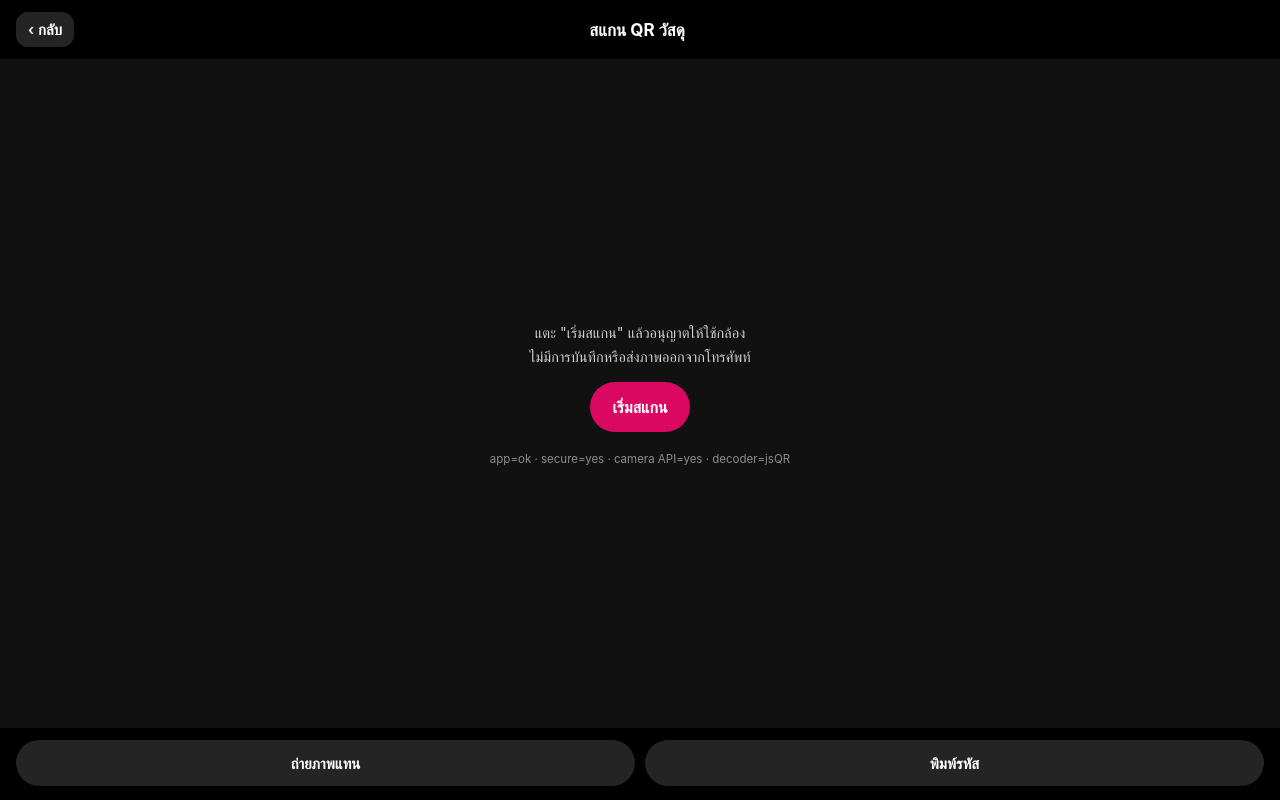
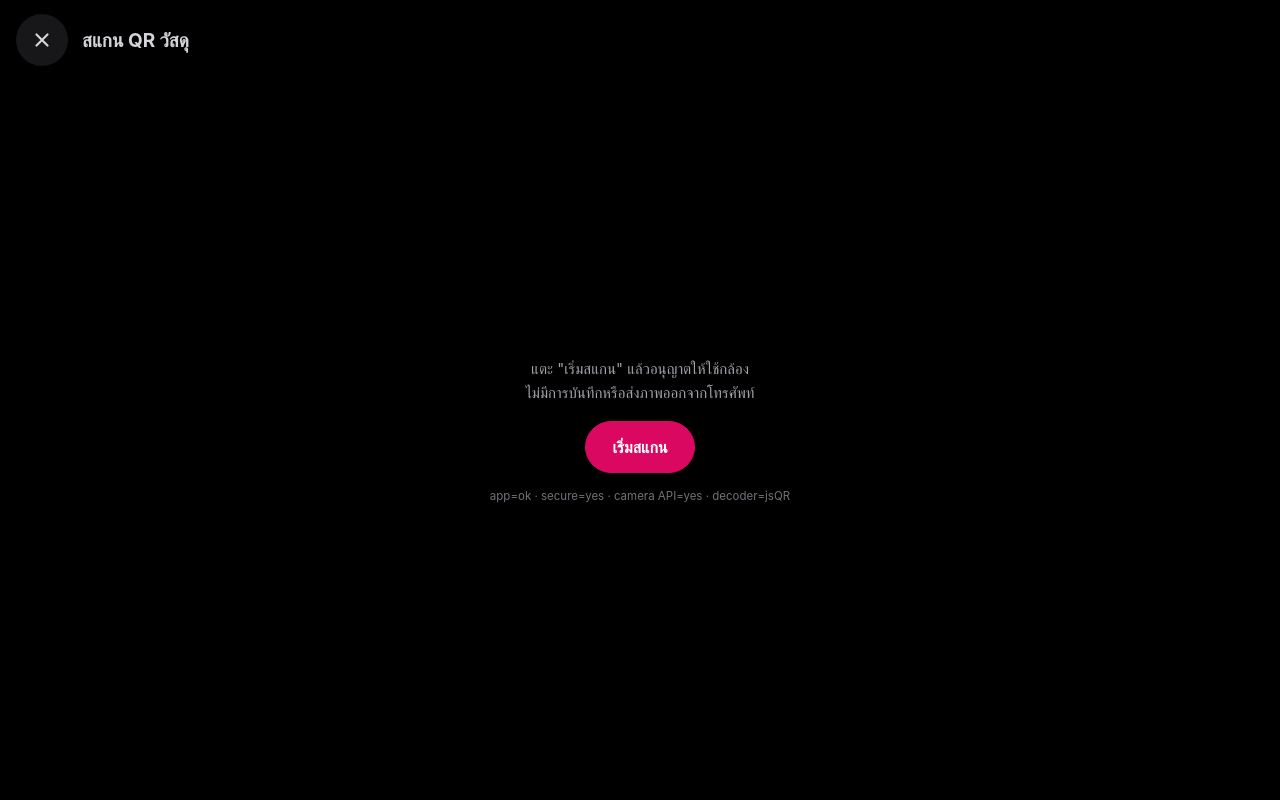
Before and after one commit to pt0840/lab-scanner, a plain HTML site: page stock.html in a window 1280 px wide. Drawn offline with nearby package versions, Linux system fonts and the light colour scheme.

Commit message:
Add files via upload

```diff
--- a/stock.html
+++ b/stock.html
@@ -20,82 +20,114 @@
   Nothing is uploaded — frames are decoded on the phone only.
 -->
 <style>
-  :root { --primary: #db0862; --primary-2: #f51b70; }
+  /* Same look as the equipment scanner (สแกน QR เครื่องมือ); accent = stock app pink */
+  :root { --accent: #f51b70; --accent-dark: #db0862; --muted: #a1a1aa; --corner: #8e8e93; }
   * { box-sizing: border-box; }
   html, body { margin: 0; height: 100%; background: #000; color: #fff;
     font-family: 'Sarabun', -apple-system, 'Segoe UI', Roboto, sans-serif; -webkit-tap-highlight-color: transparent; }
-  body { display: flex; flex-direction: column; min-height: 100dvh; overflow: hidden; }
-  header { display: flex; align-items: center; gap: 10px;
-    padding: calc(12px + env(safe-area-inset-top)) 16px 12px; background: rgba(0,0,0,.6); z-index: 3; }
-  header a { color: #fff; text-decoration: none; font-size: 15px; font-weight: 600;
-    padding: 8px 12px; border-radius: 12px; background: rgba(255,255,255,.14); }
-  header h1 { flex: 1; margin: 0; font-size: 17px; font-weight: 700; text-align: center; }
-  .spacer { width: 64px; }
-  .stage { position: relative; flex: 1; overflow: hidden; }
-  video { position: absolute; inset: 0; width: 100%; height: 100%; object-fit: cover; }
-  .frame { position: absolute; inset: 0; display: flex; align-items: center; justify-content: center; pointer-events: none; }
-  .frame span { position: relative; width: min(70vw, 300px); aspect-ratio: 1; border-radius: 22px;
-    border: 3px solid rgba(255,255,255,.95); box-shadow: 0 0 0 9999px rgba(0,0,0,.45); }
-  .frame span::after { content: ''; position: absolute; left: 8%; right: 8%; height: 2px; top: 6%;
-    background: var(--primary-2); box-shadow: 0 0 12px var(--primary-2); animation: sweep 1.8s ease-in-out infinite; }
-  @keyframes sweep { 0%,100% { top: 6%; } 50% { top: 94%; } }
-  .frame.found span { border-color: #4ade80; }
-  .msg { position: absolute; left: 16px; right: 16px; bottom: 18px; text-align: center; font-size: 15px; font-weight: 600;
-    text-shadow: 0 1px 4px rgba(0,0,0,.8); line-height: 1.5; }
-  .start { position: absolute; inset: 0; display: flex; flex-direction: column; align-items: center; justify-content: center;
-    gap: 14px; padding: 24px; text-align: center; background: #111; z-index: 2; }
-  .start p { margin: 0; color: #cfcfd4; font-size: 14.5px; line-height: 1.6; max-width: 340px; }
-  .btn { display: inline-flex; align-items: center; justify-content: center; gap: 8px; min-height: 50px; padding: 12px 22px;
-    border-radius: 26px; border: none; font: inherit; font-size: 16px; font-weight: 700; cursor: pointer;
-    background: var(--primary); color: #fff; text-decoration: none; }
-  .btn.ghost { background: rgba(255,255,255,.14); }
-  .btn:active { transform: scale(.97); }
-  footer { display: flex; gap: 10px; padding: 12px 16px calc(14px + env(safe-area-inset-bottom)); background: rgba(0,0,0,.6); z-index: 3; }
-  footer .btn { flex: 1; font-size: 15px; min-height: 46px; padding: 10px 12px; }
-  .manual { display: none; gap: 8px; padding: 0 16px 12px; background: rgba(0,0,0,.6); }
-  .manual.show { display: flex; }
-  .manual input { flex: 1; min-width: 0; min-height: 46px; border-radius: 14px; border: 1px solid #555; background: #1c1c1f;
+  body { min-height: 100dvh; overflow: hidden; }
+  video { position: fixed; inset: 0; width: 100%; height: 100%; object-fit: cover; background: #000; }
+  .shade { position: fixed; inset: 0; background: rgba(0,0,0,.28); pointer-events: none; }
+
+  /* Top bar: round close button + title, left aligned */
+  .top { position: fixed; top: 0; left: 0; right: 0; z-index: 5; display: flex; align-items: center; gap: 14px;
+    padding: calc(14px + env(safe-area-inset-top)) 16px 10px; }
+  .close { width: 52px; height: 52px; border-radius: 50%; background: rgba(28,28,30,.85); border: none;
+    display: inline-flex; align-items: center; justify-content: center; color: #d4d4d8; text-decoration: none; flex-shrink: 0; }
+  .close svg { width: 22px; height: 22px; }
+  .top h1 { margin: 0; font-size: 19px; font-weight: 700; color: #d4d4d8; text-shadow: 0 1px 4px rgba(0,0,0,.6); }
+
+  /* Scan area: four corner brackets + sweeping line */
+  .center { position: fixed; inset: 0; display: flex; flex-direction: column; align-items: center; justify-content: center;
+    gap: 28px; padding: 90px 20px calc(30px + env(safe-area-inset-bottom)); pointer-events: none; z-index: 2; }
+  .frame { position: relative; width: min(72vw, 300px); aspect-ratio: 1; }
+  .frame i { position: absolute; width: 22%; height: 22%; border: 3px solid var(--corner); transition: border-color .2s; }
+  .frame i:nth-child(1) { top: 0; left: 0; border-right: 0; border-bottom: 0; border-top-left-radius: 22px; }
+  .frame i:nth-child(2) { top: 0; right: 0; border-left: 0; border-bottom: 0; border-top-right-radius: 22px; }
+  .frame i:nth-child(3) { bottom: 0; left: 0; border-right: 0; border-top: 0; border-bottom-left-radius: 22px; }
+  .frame i:nth-child(4) { bottom: 0; right: 0; border-left: 0; border-top: 0; border-bottom-right-radius: 22px; }
+  .frame b { position: absolute; left: 10%; right: 10%; height: 2px; top: 14%; border-radius: 2px;
+    background: var(--accent); box-shadow: 0 0 14px var(--accent); animation: sweep 2s ease-in-out infinite; }
+  @keyframes sweep { 0%,100% { top: 14%; } 50% { top: 86%; } }
+  .frame.live i { border-color: #fff; }
+  .frame.found i { border-color: #4ade80; }
+  .frame.found b { animation: none; opacity: 0; }
+
+  .msg { max-width: 330px; text-align: center; font-size: 15px; color: var(--muted); line-height: 1.55;
+    text-shadow: 0 1px 4px rgba(0,0,0,.8); min-height: 1.5em; }
+  .msg.ok { color: #86efac; } .msg.err { color: #fca5a5; }
+
+  .actions { display: flex; flex-direction: column; align-items: center; gap: 10px; pointer-events: auto; }
+  .pill { display: inline-flex; align-items: center; justify-content: center; gap: 10px; min-height: 52px; padding: 12px 26px;
+    border-radius: 30px; border: 1.5px solid #52525b; background: rgba(0,0,0,.35); color: #d4d4d8;
+    font: inherit; font-size: 16px; font-weight: 600; cursor: pointer; text-decoration: none; }
+  .pill svg { width: 22px; height: 22px; }
+  .pill.primary { background: var(--accent-dark); border-color: var(--accent-dark); color: #fff; }
+  .pill:active { transform: scale(.97); }
+  .link { background: none; border: none; color: #71717a; font: inherit; font-size: 14px; padding: 6px 10px; cursor: pointer; text-decoration: underline; text-underline-offset: 3px; }
+
+  /* Bottom sheets: type a code / set the app link */
+  .sheet { position: fixed; left: 0; right: 0; bottom: 0; z-index: 6; display: none; flex-direction: column; gap: 10px;
+    padding: 16px 16px calc(16px + env(safe-area-inset-bottom)); background: #1c1c1e; border-radius: 22px 22px 0 0; }
+  .sheet.show { display: flex; }
+  .sheet .row { display: flex; gap: 8px; }
+  .sheet input { flex: 1; min-width: 0; min-height: 48px; border-radius: 14px; border: 1px solid #3f3f46; background: #0f0f10;
     color: #fff; padding: 0 14px; font: inherit; font-size: 16px; }
-  .err { color: #fca5a5; }
-  .diag { margin-top: 6px; font-size: 11.5px; color: #8b8b93; word-break: break-all; }
-  .start .btn.ghost { min-height: 44px; font-size: 15px; }
+  .sheet .pill { min-height: 48px; padding: 10px 20px; }
+  .sheet p { margin: 0; font-size: 14px; line-height: 1.5; color: #d4d4d8; }
+  .diag { font-size: 11.5px; color: #71717a; word-break: break-all; text-align: center; max-width: 340px; }
+
+  /* Shown before the camera starts / when it can't start */
+  .start { position: fixed; inset: 0; z-index: 4; display: flex; flex-direction: column; align-items: center; justify-content: center;
+    gap: 16px; padding: 100px 28px 40px; text-align: center; background: #000; }
+  .start p { margin: 0; color: var(--muted); font-size: 15px; line-height: 1.6; max-width: 340px; }
 </style>
 </head>
 <body>
-<header>
-  <a id="backLink" href="#">‹ กลับ</a>
+<video id="video" playsinline muted autoplay></video>
+<div class="shade"></div>
+
+<div class="top">
+  <a class="close" id="backLink" href="#" aria-label="ปิด">
+    <svg viewBox="0 0 24 24" fill="none" stroke="currentColor" stroke-width="2.4" stroke-linecap="round"><path d="M6 6l12 12M18 6L6 18"/></svg>
+  </a>
   <h1>สแกน QR วัสดุ</h1>
-  <span class="spacer"></span>
-</header>
+</div>
 
-<div class="stage">
-  <video id="video" playsinline muted autoplay></video>
-  <div class="frame" id="frame"><span></span></div>
-  <div class="msg" id="msg">เล็ง QR Code ให้อยู่ในกรอบ ระบบจะอ่านอัตโนมัติ</div>
-  <div class="start" id="startPanel">
-    <p id="startText">แตะ "เริ่มสแกน" แล้วอนุญาตให้ใช้กล้อง<br>ไม่มีการบันทึกหรือส่งภาพออกจากโทรศัพท์</p>
-    <button class="btn" id="startBtn" type="button">เริ่มสแกน</button>
-    <button class="btn ghost" id="copyBtn" type="button" style="display:none;">คัดลอกลิงก์ไปเปิดใน Safari / Chrome</button>
-    <div class="diag" id="diag"></div>
+<div class="center">
+  <div class="frame" id="frame"><i></i><i></i><i></i><i></i><b></b></div>
+  <div class="msg" id="msg">กำลังเปิดกล้อง…</div>
+  <div class="actions">
+    <button class="pill" id="photoBtn" type="button">
+      <svg viewBox="0 0 24 24" fill="none" stroke="currentColor" stroke-width="1.8" stroke-linejoin="round"><path d="M4 8h3l2-3h6l2 3h3v11H4z"/><circle cx="12" cy="13" r="3.5"/></svg>
+      ถ่ายภาพแทน
+    </button>
+    <button class="link" id="manualBtn" type="button">พิมพ์รหัสแทน</button>
   </div>
 </div>
 
-<div class="manual" id="appSetup" style="flex-direction:column;">
-  <div style="font-size:14px;line-height:1.5;color:#e5e5ea;">ตั้งลิงก์แอปครั้งแรก: เปิดแอปใน Safari/Chrome แล้วคัดลอกลิงก์จากช่องที่อยู่ (ลงท้ายด้วย <b>/exec</b>) มาวางที่นี่ — ระบบจะจำไว้ในเครื่องนี้</div>
-  <div style="display:flex;gap:8px;">
+<div class="start" id="startPanel" style="display:none;">
+  <p id="startText">แตะ "เริ่มสแกน" แล้วอนุญาตให้ใช้กล้อง<br>ไม่มีการบันทึกหรือส่งภาพออกจากโทรศัพท์</p>
+  <button class="pill primary" id="startBtn" type="button">เริ่มสแกน</button>
+  <button class="pill" id="copyBtn" type="button" style="display:none;">คัดลอกลิงก์ไปเปิดใน Safari / Chrome</button>
+  <div class="diag" id="diag"></div>
+</div>
+
+<div class="sheet" id="manual">
+  <p>พิมพ์รหัสวัสดุ</p>
+  <div class="row">
+    <input id="manualCode" type="text" placeholder="เช่น 10005902-1" autocomplete="off">
+    <button class="pill primary" id="manualGo" type="button">ตกลง</button>
+  </div>
+</div>
+<div class="sheet" id="appSetup">
+  <p>ตั้งลิงก์แอปครั้งแรก: เปิดแอปใน Safari/Chrome แล้วคัดลอกลิงก์จากช่องที่อยู่ (ลงท้ายด้วย <b>/exec</b>) มาวางที่นี่ — ระบบจะจำไว้ในเครื่องนี้</p>
+  <div class="row">
     <input id="appUrlInput" type="url" placeholder="https://script.google.com/macros/s/…/exec" autocomplete="off">
-    <button class="btn" id="appUrlSave" type="button">บันทึก</button>
+    <button class="pill primary" id="appUrlSave" type="button">บันทึก</button>
   </div>
   <div class="diag" id="diag2"></div>
 </div>
-<div class="manual" id="manual">
-  <input id="manualCode" type="text" placeholder="พิมพ์รหัสวัสดุ" autocomplete="off">
-  <button class="btn" id="manualGo" type="button">ตกลง</button>
-</div>
-<footer>
-  <button class="btn ghost" id="photoBtn" type="button">ถ่ายภาพแทน</button>
-  <button class="btn ghost" id="manualBtn" type="button">พิมพ์รหัส</button>
-</footer>
 <input type="file" id="photoInput" accept="image/*" capture="environment" hidden>
 
 <script src="https://cdn.jsdelivr.net/npm/jsqr@1.4.0/dist/jsQR.js"></script>
@@ -129,9 +161,14 @@
   var $ = function (id) { return document.getElementById(id); };
   var video = $('video'), msg = $('msg');
   var backLink = $('backLink');
-  if (appUrl) backLink.href = appUrl; else backLink.style.visibility = 'hidden';
+  if (appUrl) backLink.href = appUrl;
+  backLink.addEventListener('click', function (e) {
+    var op = null; try { op = window.opener; } catch (x) {}
+    if (op && !op.closed) { e.preventDefault(); stop(); try { op.focus(); } catch (x) {} window.close(); return; }
+    if (!appUrl) { e.preventDefault(); stop(); if (history.length > 1) history.back(); }
+  });
 
-  function setMsg(text, isErr) { msg.textContent = text; msg.className = 'msg' + (isErr ? ' err' : ''); }
+  function setMsg(text, isErr) { msg.textContent = text; msg.className = 'msg' + (isErr ? ' err' : (/^อ่านได้/.test(text) ? ' ok' : '')); }
 
   // ---- Environment checks (shown on screen to make problems easy to report) ----
   var ua = navigator.userAgent || '';
@@ -185,6 +222,9 @@
     stop();
     $('frame').classList.add('found');
     if (navigator.vibrate) navigator.vibrate(80);
+    // Opened as a tab from the app: hand the code back and close — the app
+    // stays as it was (no reload, no login).
+    if (sendToOpener(code)) return;
     if (!appUrl) {
       pendingCode = code;
       setMsg('อ่านได้: ' + code + ' — ยังไม่รู้ลิงก์ของแอป กรุณาวางลิงก์แอปด้านล่างครั้งเดียว แล้วกด "บันทึก"', true);
@@ -198,12 +238,41 @@
     location.replace(appUrl + '?' + q.toString());
   }
 
+  var ackReceived = false;
+  window.addEventListener('message', function (ev) {
+    if (ev.data && ev.data.type === 'stock-scan-ack') ackReceived = true;
+  });
+  function sendToOpener(code) {
+    var op = null;
+    try { op = window.opener; } catch (e) { op = null; }
+    if (!op || op.closed) return false;
+    try { op.postMessage({ type: 'stock-scan', code: code }, '*'); } catch (e) { return false; }
+    setMsg('อ่านได้: ' + code + ' — ส่งกลับไปที่แอปแล้ว');
+    setTimeout(function () {
+      if (!ackReceived) { // app tab didn't answer (e.g. it was reloaded) → fall back to reopening the app
+        if (appUrl) {
+          var q = new URLSearchParams(Object.assign({ code: code }, passThrough));
+          location.replace(appUrl + '?' + q.toString());
+        } else { done = false; }
+        return;
+      }
+      window.close();
+      // Some browsers refuse to close the tab: tell the user to switch back
+      setTimeout(function () {
+        setMsg('อ่านได้: ' + code + ' — ส่งเข้าแอปแล้ว ปิดแท็บนี้แล้วกลับไปที่แท็บของแอปได้เลย');
+        // the X button already switches back to the app tab
+      }, 400);
+    }, 700);
+    return true;
+  }
+
   // ---- Live camera ----
   var stream = null, raf = null, detector = null, busy = false, last = 0, pass = 0;
   var canvas = document.createElement('canvas');
   var ctx = canvas.getContext('2d', { willReadFrequently: true });
 
   function stop() {
+    $('frame').classList.remove('live');
     if (raf) cancelAnimationFrame(raf);
     raf = null;
     if (stream) stream.getTracks().forEach(function (t) { t.stop(); });
@@ -212,6 +281,7 @@
 
   async function start() {
     $('startPanel').style.display = 'none';
+    $('frame').classList.remove('found');
     setMsg('กำลังเปิดกล้อง…');
     if (inApp) {
       showStart('หน้านี้เปิดอยู่ในแอป ' + inApp + ' ซึ่งไม่อนุญาตให้ใช้กล้องแบบสด — กรุณาเปิดใน Safari หรือ Chrome (แตะ ⋯ แล้วเลือก "เปิดในเบราว์เซอร์") หรือใช้ "ถ่ายภาพแทน"');
@@ -246,6 +316,7 @@
         setMsg('โหลดตัวอ่าน QR ไม่สำเร็จ (อินเทอร์เน็ต?) กรุณารีเฟรชหน้า หรือใช้ "พิมพ์รหัส"', true);
       } else {
         setMsg('เล็ง QR Code ให้อยู่ในกรอบ ระบบจะอ่านอัตโนมัติ');
+        $('frame').classList.add('live');
       }
       raf = requestAnimationFrame(tick);
     } catch (err) {
@@ -325,7 +396,7 @@
     if (!validApp(u)) { setMsg('ลิงก์ไม่ถูกต้อง — ต้องเป็นลิงก์ script.google.com ที่ลงท้ายด้วย /exec', true); return; }
     appUrl = u;
     try { localStorage.setItem(STORE_KEY, u); } catch (e) {}
-    backLink.href = u; backLink.style.visibility = 'visible';
+    backLink.href = u;
     $('appSetup').classList.remove('show');
     if (pendingCode) finish(pendingCode); else setMsg('บันทึกลิงก์แอปแล้ว');
   });
@@ -351,6 +422,7 @@
   // otherwise wait for the "เริ่มสแกน" tap.
   diag();
   if (params.get('app') || params.get('t')) start(); // opened from the app's scan button
+  else $('startPanel').style.display = 'flex';        // opened directly: wait for a tap
 })();
 </script>
 </body>
```
